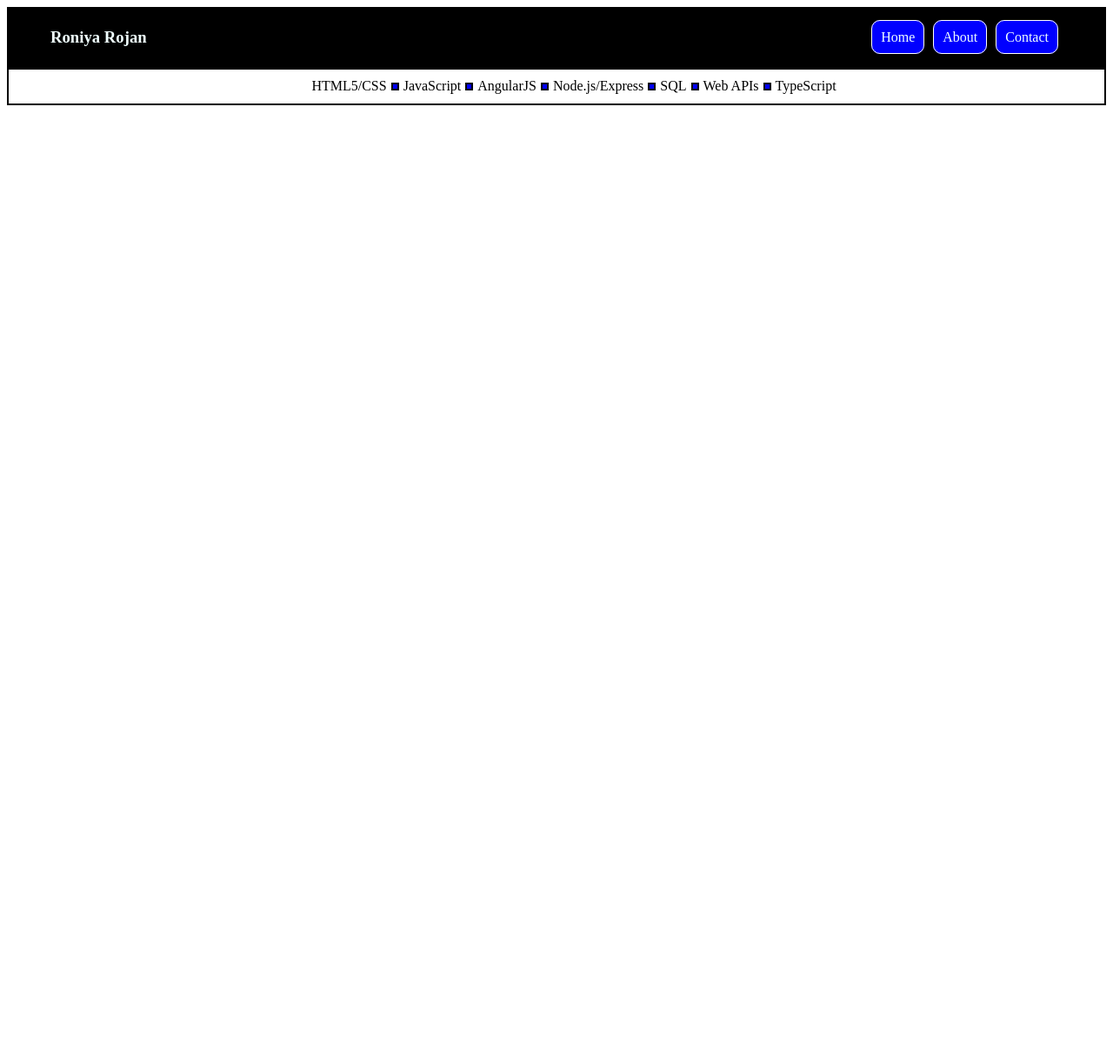
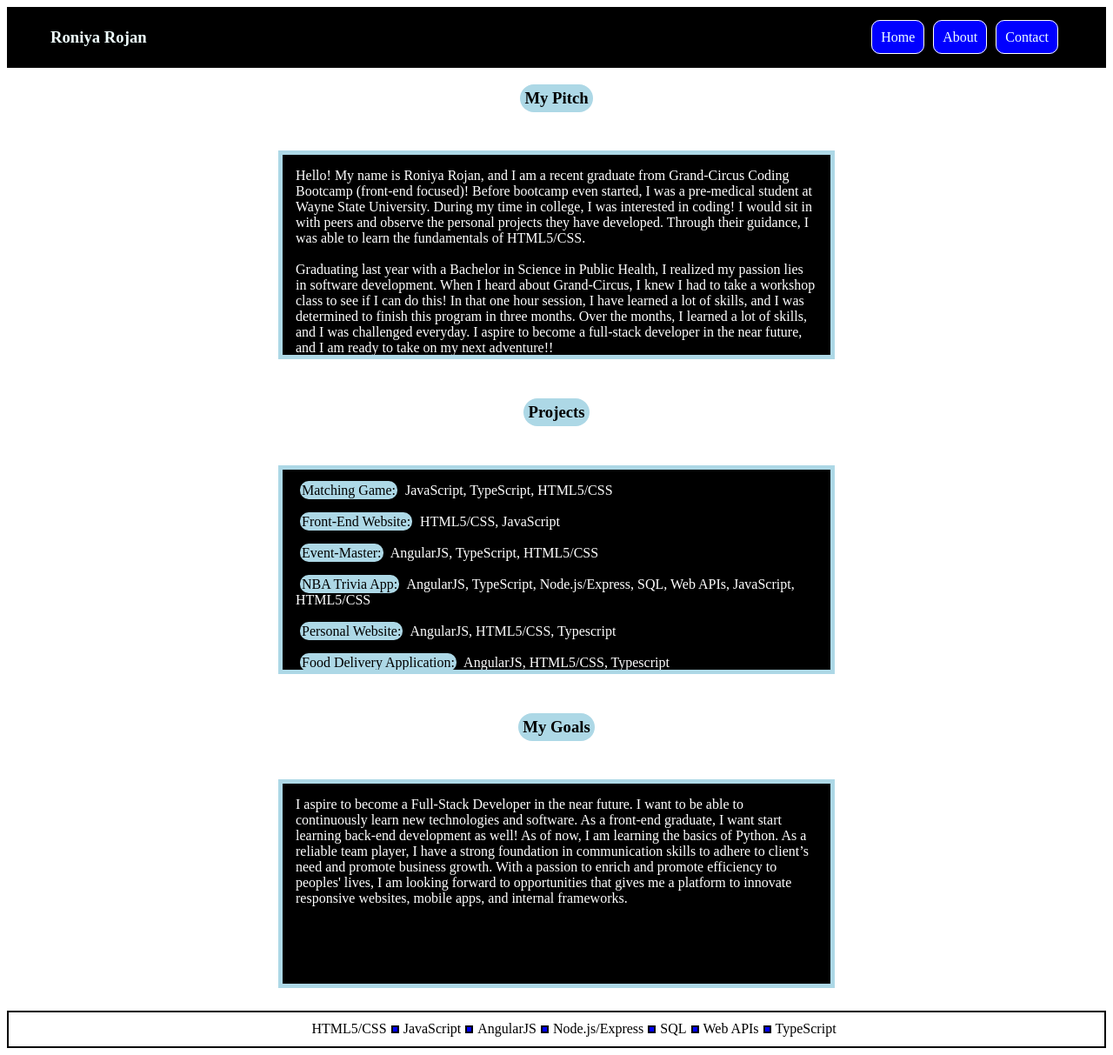
Before and after one commit to ronithrojan/Personal-Website, an Angular app: page /about in a window 1280 px wide. Shown: the whole page at 87% size. Before the commit the page ends 800 px from the top, so only its background shows below. Built offline with nearby package versions, Linux system fonts and the light colour scheme.

Commit message:
about page

```diff
--- a/src/app/about/about.component.css
+++ b/src/app/about/about.component.css
@@ -0,0 +1,32 @@
+div {
+  display: flex;
+  justify-content: center;
+}
+h3 {
+  background-color: lightblue;
+  width: fit-content;
+  border-radius: 20px;
+  padding: 5px;
+}
+
+p {
+  height: 200px;
+  width: 600px;
+  background-color: black;
+  color: white;
+  border: 5px solid lightblue;
+  padding: 15px;
+  overflow: scroll;
+}
+
+.pitch {
+  margin: 10px;
+}
+
+span {
+  background-color: lightblue;
+  color: black;
+  border-radius: 10px;
+  margin: 5px;
+  padding: 2px;
+}
--- a/src/app/about/about.component.html
+++ b/src/app/about/about.component.html
@@ -1 +1,79 @@
-<app-header></app-header> <app-footer></app-footer>
+<app-header></app-header>
+
+<section>
+  <div class="pitchtitle">
+    <h3>My Pitch</h3>
+  </div>
+  <div>
+    <div class="pitch">
+      <p>
+        Hello! My name is Roniya Rojan, and I am a recent graduate from
+        Grand-Circus Coding Bootcamp (front-end focused)! Before bootcamp even
+        started, I was a pre-medical student at Wayne State University. During
+        my time in college, I was interested in coding! I would sit in with
+        peers and observe the personal projects they have developed. Through
+        their guidance, I was able to learn the fundamentals of HTML5/CSS.
+        <br />
+        <br />
+        Graduating last year with a Bachelor in Science in Public Health, I
+        realized my passion lies in software development. When I heard about
+        Grand-Circus, I knew I had to take a workshop class to see if I can do
+        this! In that one hour session, I have learned a lot of skills, and I
+        was determined to finish this program in three months. Over the months,
+        I learned a lot of skills, and I was challenged everyday. I aspire to
+        become a full-stack developer in the near future, and I am ready to take
+        on my next adventure!!
+      </p>
+    </div>
+  </div>
+</section>
+<section>
+  <div class="pitchtitle">
+    <h3>Projects</h3>
+  </div>
+  <div>
+    <div class="pitch">
+      <p>
+        <span>Matching Game:</span> JavaScript, TypeScript, HTML5/CSS
+        <br />
+        <br />
+        <span>Front-End Website:</span> HTML5/CSS, JavaScript
+        <br />
+        <br />
+        <span> Event-Master:</span> AngularJS, TypeScript, HTML5/CSS
+        <br />
+        <br />
+        <span>NBA Trivia App:</span>
+        AngularJS, TypeScript, Node.js/Express, SQL, Web APIs, JavaScript,
+        HTML5/CSS
+        <br />
+        <br />
+        <span>Personal Website:</span> AngularJS, HTML5/CSS, Typescript
+        <br />
+        <br />
+        <span>Food Delivery Application:</span> AngularJS, HTML5/CSS, Typescript
+      </p>
+    </div>
+  </div>
+</section>
+<section>
+  <div class="pitchtitle">
+    <h3>My Goals</h3>
+  </div>
+  <div>
+    <div class="pitch">
+      <p>
+        I aspire to become a Full-Stack Developer in the near future. I want to
+        be able to continuously learn new technologies and software. As a
+        front-end graduate, I want start learning back-end development as well!
+        As of now, I am learning the basics of Python. As a reliable team
+        player, I have a strong foundation in communication skills to adhere to
+        client’s need and promote business growth. With a passion to enrich and
+        promote efficiency to peoples' lives, I am looking forward to
+        opportunities that gives me a platform to innovate responsive websites,
+        mobile apps, and internal frameworks.
+      </p>
+    </div>
+  </div>
+</section>
+<app-footer></app-footer>
```
